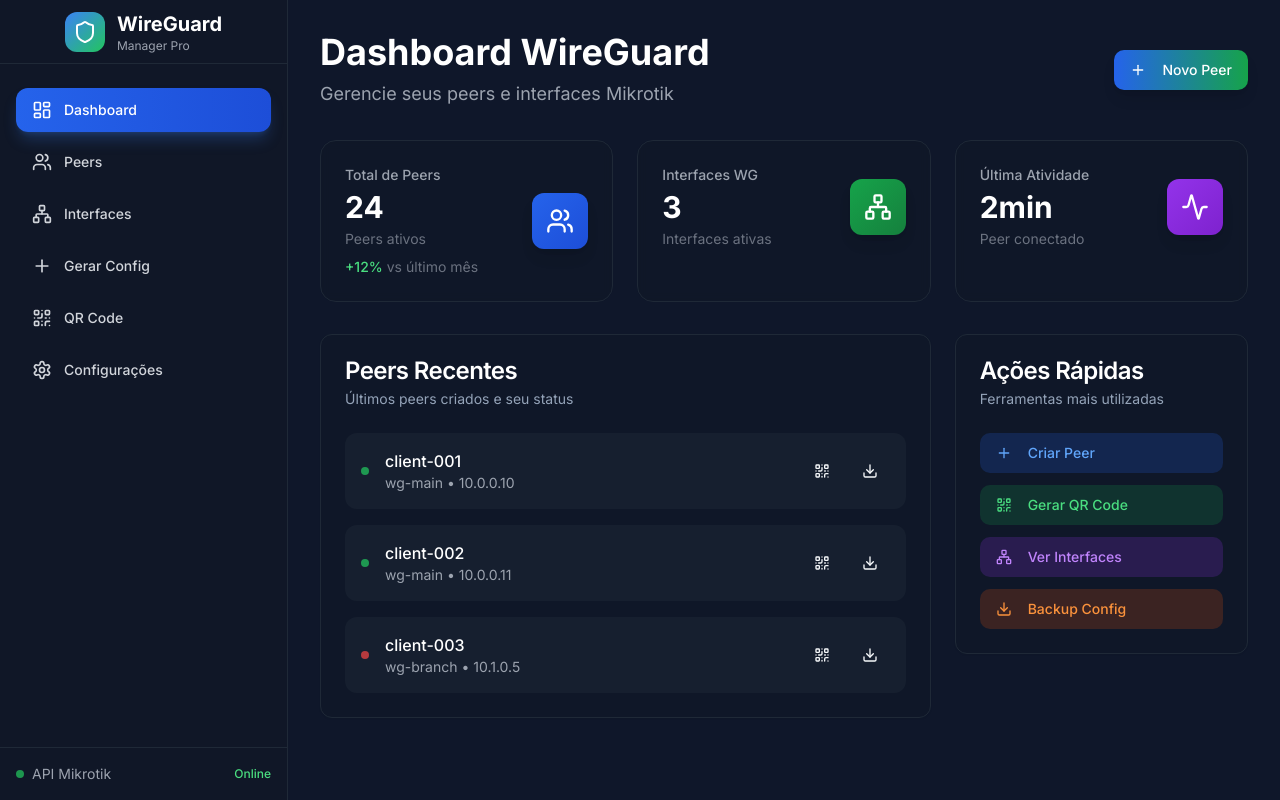
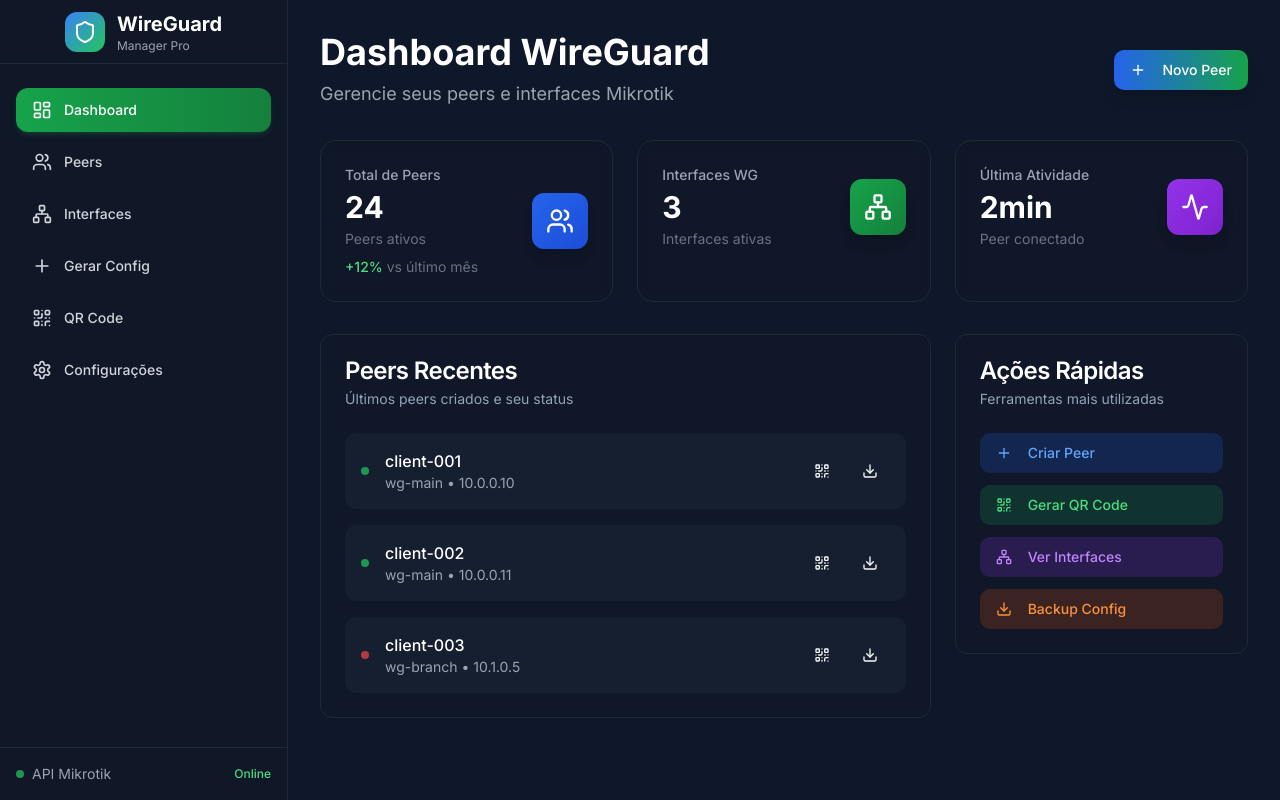
Before and after one commit to R4T0/wiredash-manager, a React (Vite) app: page / in a window 1280 px wide. Built offline with nearby package versions, Linux system fonts and the light colour scheme.

Commit message:
feat: Apply consistent color scheme to menus and buttons
Applies the green color scheme used in the settings menu to all menus and buttons throughout the system for a consistent visual experience.

```diff
--- a/src/components/Sidebar.tsx
+++ b/src/components/Sidebar.tsx
@@ -62,8 +62,8 @@ const Sidebar = () => {
               className={({ isActive }) =>
                 `flex items-center px-4 py-3 text-sm font-medium rounded-xl transition-all duration-200 ${
                   isActive
-                    ? 'bg-gradient-to-r from-blue-600 to-blue-700 text-white shadow-lg shadow-blue-500/25'
-                    : 'text-gray-300 hover:text-white hover:bg-gray-800/50'
+                    ? 'bg-gradient-to-r from-green-600 to-green-700 text-white shadow-md shadow-green-500/15'
+                    : 'text-gray-300 hover:text-white hover:bg-green-500/10'
                 }`
               }
             >
```
